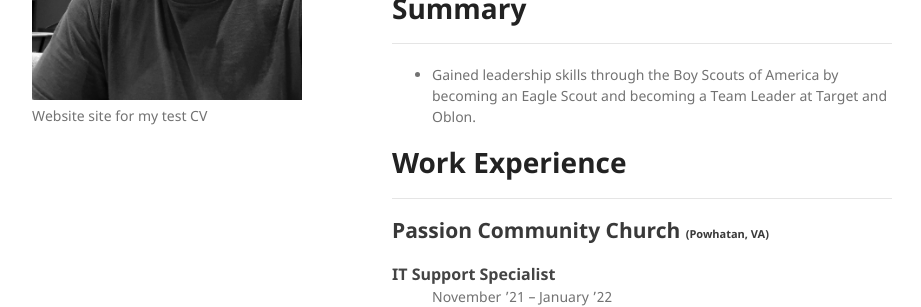
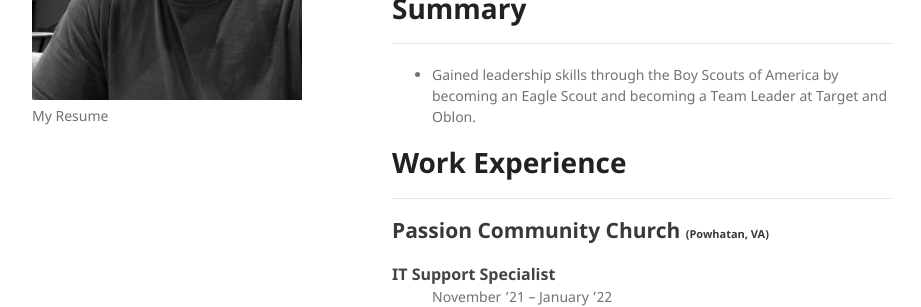
Before and after one commit to tewynkoop/TylerWynkoop, a Jekyll site: the page built from index.md, in a window 1280 px wide. Shown: the part 334-641 px from the top of the page, without its empty margins (178-1099 px from the left). Built offline with Jekyll 4.4.1, drawn with Linux system fonts in a browser that asks for light colours; our own code applies the rules of GitHub Pages for plain Markdown files.

Commit message:
Update _config.yml

```diff
--- a/_config.yml
+++ b/_config.yml
@@ -1,6 +1,6 @@
 title: Tyler Wynkoop
 logo: /assets/img/logo.jpg
-description: Website site for my test CV
+description: My Resume
 show_downloads: false
-google_analytics:
+google_analytics: G-3MXP0P9WM1
 theme: jekyll-theme-minimal
```
